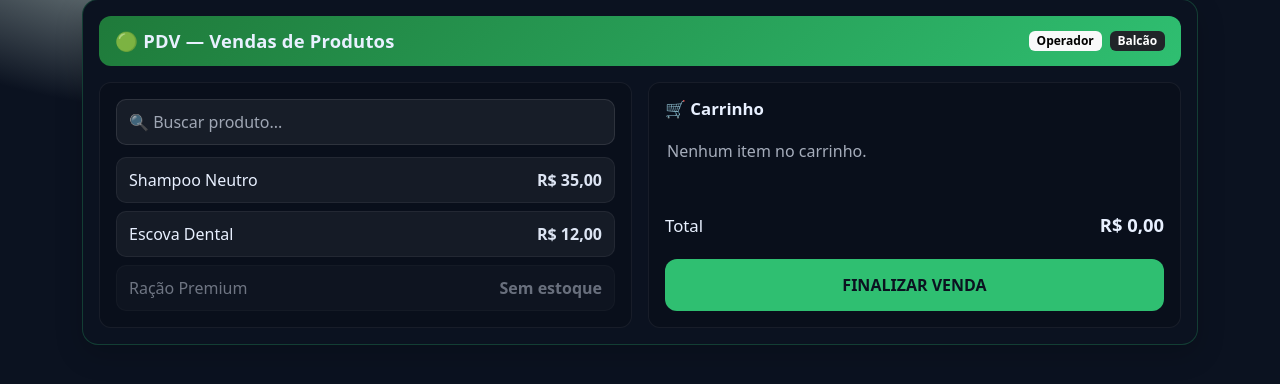
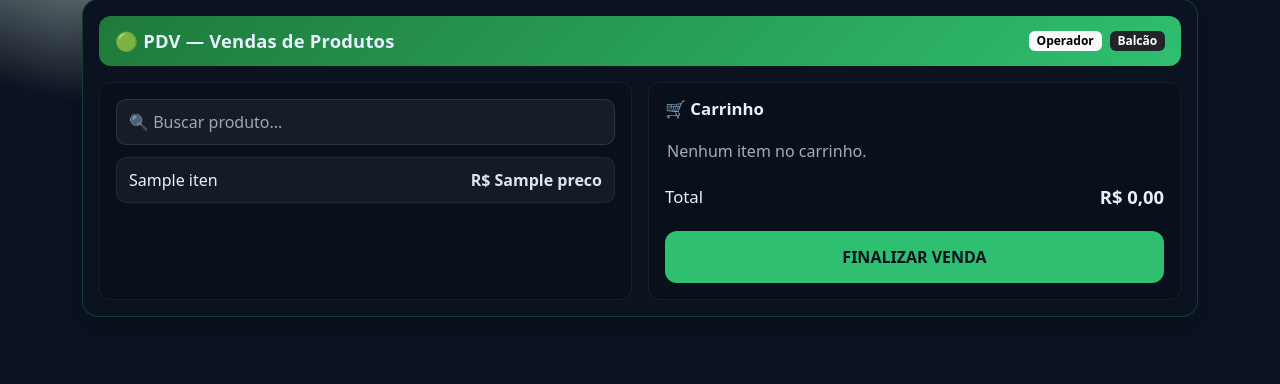
Before and after one commit to SenaJulio/spaco-da-jhusena-backend-django, a Django app: template pdv/templates/pdv/pdv.html in a window 1280 px wide. Shown: the part 73-457 px from the top of the page. Run offline with Django 5.2, Linux system fonts and the light colour scheme; the template is opened without the code that fills it: most values are stand-ins (such as "Sample title", 1, 10 or a date in 2020); parts of the project's set-up code (start-up, migrations or seed data) failed here and were passed over.

```diff
--- a/pdv/static/pdv/pdv.js
+++ b/pdv/static/pdv/pdv.js
@@ -40,12 +40,15 @@
 
     const id = String(li.dataset.id || "");
     const nome = String(li.dataset.nome || li.querySelector(".nome")?.textContent || "").trim();
-    const preco = Number(li.dataset.preco ?? 0);
+    const preco = Number(String(li.dataset.preco ?? "0").replace(",", "."));
 
-    if (!id || !nome || !preco) {
-      console.warn("[PDV] Produto sem data-id/data-nome/data-preco:", li);
+
+    if (!id || !nome) return;
+    if (!(preco > 0)) {
+      alert("Produto sem preço cadastrado. Ajuste no admin 🙂");
       return;
     }
+
 
     addToCart({ id, nome, preco, estoque });
   });
--- a/pdv/templates/pdv/pdv.html
+++ b/pdv/templates/pdv/pdv.html
@@ -26,22 +26,21 @@
       <input id="buscaProduto" type="text" placeholder="🔍 Buscar produto..." class="pdv-busca" />
 
 
-        <ul class="pdv-lista-produtos" id="listaProdutos">
-          <li class="produto" data-id="1" data-nome="Shampoo Neutro" data-preco="35.00" data-estoque="10">
-            <span class="nome">Shampoo Neutro</span>
-            <span class="preco">R$ 35,00</span>
+      <ul class="pdv-lista-produtos" id="listaProdutos">
+        {% for p in itens %}
+          <li class="produto"
+              data-id="{{ p.id }}"
+              data-nome="{{ p.nome|escape }}"
+              data-preco="{{ p.preco }}"
+              data-estoque="999999">
+            <span class="nome">{{ p.nome }}</span>
+            <span class="preco">R$ {{ p.preco }}</span>
           </li>
+        {% endfor %}
+      </ul>
 
-          <li class="produto" data-id="2" data-nome="Escova Dental" data-preco="12.00" data-estoque="25">
-            <span class="nome">Escova Dental</span>
-            <span class="preco">R$ 12,00</span>
-          </li>
 
-          <li class="produto desativado" data-id="3" data-nome="Ração Premium" data-preco="98.00" data-estoque="0" title="Sem estoque">
-            <span class="nome">Ração Premium</span>
-            <span class="preco">Sem estoque</span>
-          </li>
-       </ul>
+
     </section>
 
     <!-- CARRINHO -->
```
Also changed, not shown: pdv/views.py (+49 -17 lines).
